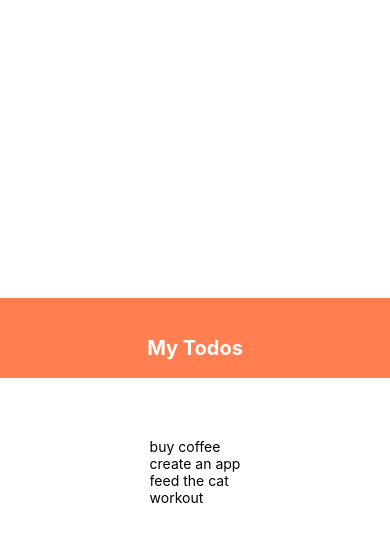
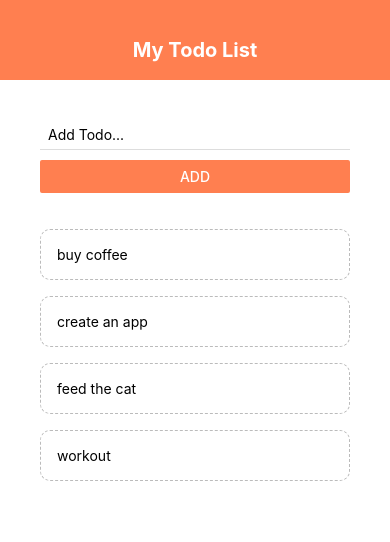
Before and after one commit to MarkKelly00/reactNativeTodoApp, a React Native app: screen / in a window 390 px wide. Shown: the top 542 px of the page. Built offline with nearby package versions, Linux system fonts and the light colour scheme.

Commit message:
added todoItem and addTodo components with functionality working

```diff
--- a/App.js
+++ b/App.js
@@ -1,7 +1,9 @@
 import { StatusBar } from "expo-status-bar";
 import React, { useState } from "react";
-import { StyleSheet, Text, View, FlatList } from "react-native";
+import { StyleSheet, View, FlatList } from "react-native";
 import Header from "./components/header/header";
+import TodoItem from "./components/todoItem/todoItem";
+import AddTodo from './components/addTodo/addTodo';
 
 export default function App() {
   const [todos, setTodos] = useState([
@@ -11,15 +13,32 @@
     { text: "workout", key: "4" },
   ]);
 
+  const pressHandler = (key) => {
+    setTodos((prevTodos) => {
+      return prevTodos.filter(todo => todo.key != key);
+    })
+  }
+
+  const submitHandler = (text) => {
+    setTodos((prevTodos) => {
+      return [
+        { text: text, key: Math.random().toString() },
+        ...prevTodos
+      ];
+    })
+  }
+
   return (
     <View style={styles.container}>
       <Header />
       <View style={styles.content}>
-        {/* to form */}
+        <AddTodo submitHandler={submitHandler}/>
         <View style={styles.list}>
           <FlatList
             data={todos}
-            renderItem={({ item }) => <Text>{item.text}</Text>}
+            renderItem={({ item }) => (
+              <TodoItem item={item} pressHandler={pressHandler}/>
+            )}
           />
         </View>
       </View>
@@ -32,8 +51,8 @@
   container: {
     flex: 1,
     backgroundColor: "#fff",
-    alignItems: "center",
-    justifyContent: "center",
+    // alignItems: "center",
+    // justifyContent: "center",
   },
   content: {
     padding: 40,
--- /dev/null
+++ b/components/addTodo/addTodo.jsx
@@ -0,0 +1,31 @@
+import React, { useState } from "react";
+import { StyleSheet, Text, View, TextInput, Button } from "react-native";
+
+export default function AddTodo({ submitHandler }) {
+  const [text, setText] = useState("");
+
+  const changeHandler = (val) => {
+    setText(val);
+  };
+
+  return (
+    <View>
+      <TextInput
+        style={styles.input}
+        placeholder="Add Todo..."
+        onChangeText={changeHandler}
+      />
+      <Button onPress={() => submitHandler(text)} title="Add" color="coral" />
+    </View>
+  );
+}
+
+const styles = StyleSheet.create({
+  input: {
+    marginBottom: 10,
+    paddingHorizontal: 8,
+    paddingVertical: 6,
+    borderBottomWidth: 1,
+    borderBottomColor: "#ddd",
+  },
+});
--- a/components/header/header.jsx
+++ b/components/header/header.jsx
@@ -1,25 +1,24 @@
-import React from "react";
-import { StyleSheet, Text, View } from "react-native";
+import React from 'react';
+import { StyleSheet, Text, View } from 'react-native';
 
 export default function Header() {
     return (
         <View style={styles.header}>
-      <Text style={styles.title}>My Todos</Text>
+            <Text style={styles.title}>My Todo List</Text>
         </View>
-  );
+    )
 }
 
 const styles = StyleSheet.create({
     header: {
-    height: "80px",
-    width: "100%",
-    paddingTop: "38px",
-    backgroundColor: "coral",
+        height: 80,
+        paddingTop: 38,
+        backgroundColor: 'coral'
     },
     title: {
-    textAlign: "center",
-    color: "white",
+        textAlign: 'center',
+        color: 'white',
         fontSize: 20,
-    fontWeight: "bold",
-  },
-});
+        fontWeight: 'bold',
+    }
+})
--- /dev/null
+++ b/components/todoItem/todoItem.jsx
@@ -0,0 +1,22 @@
+import React from 'react';
+import { StyleSheet, Text, TouchableOpacity } from "react-native";
+
+export default function todoItem({ item, pressHandler }) {
+
+    return (
+        <TouchableOpacity onPress={() => pressHandler(item.key)}>
+            <Text style={styles.item}>{item.text}</Text>
+        </TouchableOpacity>
+    )
+}
+
+const styles = StyleSheet.create({
+    item: {
+        padding: 16,
+        marginTop: 16,
+        borderColor: '#bbb',
+        borderWidth: 1,
+        borderStyle: 'dashed',
+        borderRadius: 10
+    }
+})
```
Lines whose indentation alone changed are shown as unchanged.
